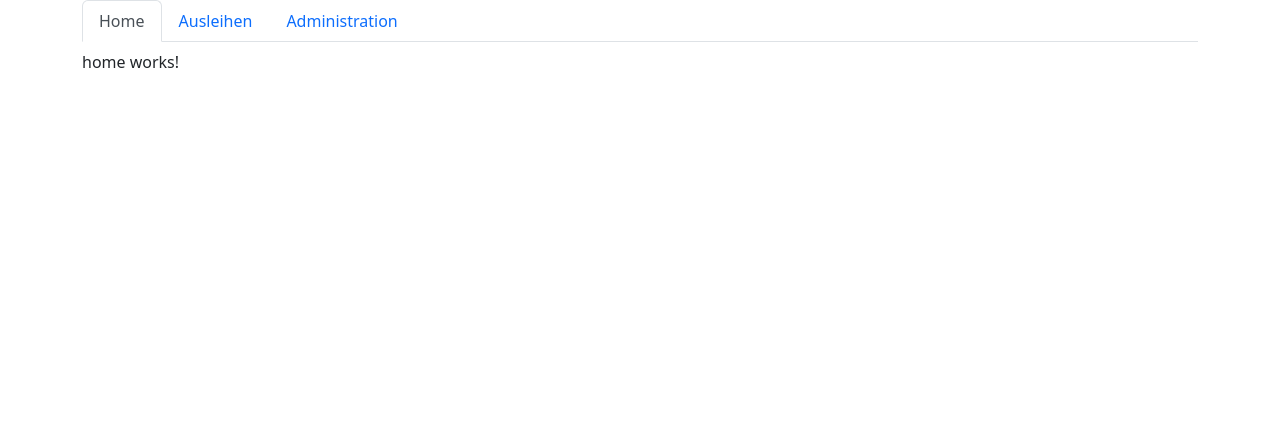
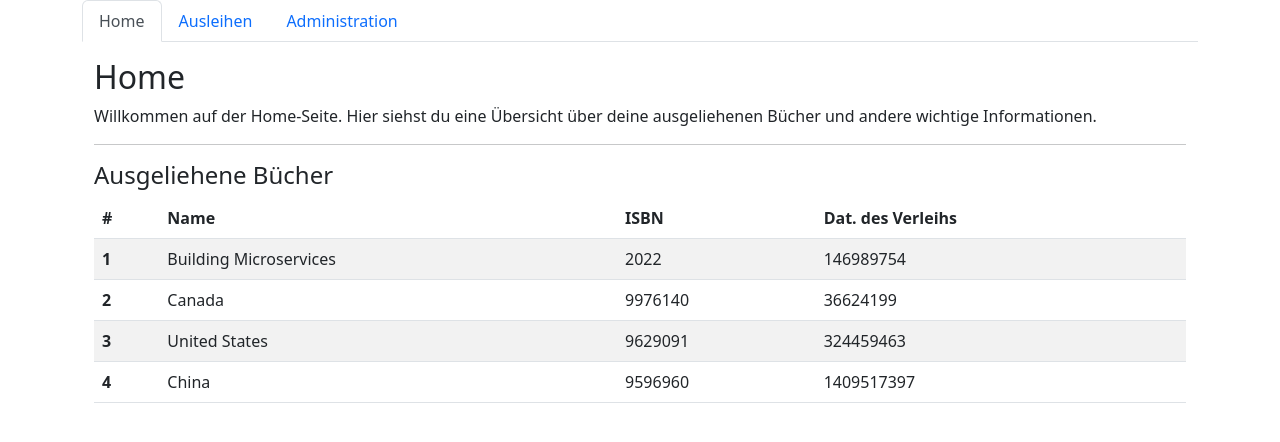
Before and after one commit to EcCo18/book-management-frontend, an Angular app: page / in a window 1280 px wide. Shown: the top 442 px of the page. Built offline with nearby package versions, Linux system fonts and the light colour scheme.

Commit message:
feat(home): added component for home

```diff
--- a/src/app/borrowed-books/borrowed-books.component.html
+++ b/src/app/borrowed-books/borrowed-books.component.html
@@ -1 +1,23 @@
-<p>borrowed-books works!</p>
+<div class="mt-3">
+  <h4>Ausgeliehene Bücher</h4>
+  <table class="table table-striped">
+    <thead>
+    <tr>
+      <th scope="col">#</th>
+      <th scope="col">Name</th>
+      <th scope="col">ISBN</th>
+      <th scope="col">Dat. des Verleihs</th>
+    </tr>
+    </thead>
+    <tbody>
+    <tr *ngFor="let country of countries; index as i">
+      <th scope="row">{{ i + 1 }}</th>
+      <td>
+        {{ country.name }}
+      </td>
+      <td>{{ country.borrowDate}}</td>
+      <td>{{ country.author}}</td>
+    </tr>
+    </tbody>
+  </table>
+</div>
--- a/src/app/borrowed-books/borrowed-books.component.ts
+++ b/src/app/borrowed-books/borrowed-books.component.ts
@@ -1,4 +1,38 @@
 import { Component, OnInit } from '@angular/core';
+
+interface Book {
+  name: string;
+  isbn: string;
+  borrowDate: number;
+  author: string;
+}
+
+const COUNTRIES: Book[] = [
+  {
+    name: 'Building Microservices',
+    isbn: '4354356564',
+    borrowDate: 2022,
+    author: "146989754"
+  },
+  {
+    name: 'Canada',
+    isbn: '345345345345',
+    borrowDate: 9976140,
+    author: "36624199"
+  },
+  {
+    name: 'United States',
+    isbn: '345643653',
+    borrowDate: 9629091,
+    author: "324459463"
+  },
+  {
+    name: 'China',
+    isbn: '43543543543',
+    borrowDate: 9596960,
+    author: "1409517397"
+  }
+];
 
 @Component({
   selector: 'app-borrowed-books',
@@ -7,9 +41,11 @@ import { Component, OnInit } from '@angular/core';
 })
 export class BorrowedBooksComponent implements OnInit {
 
-  constructor() { }
+  countries = COUNTRIES;
+
+  constructor() {
+  }
 
   ngOnInit(): void {
   }
-
 }
--- a/src/app/home/home.component.html
+++ b/src/app/home/home.component.html
@@ -1 +1,9 @@
-<p>home works!</p>
+<div class="container">
+  <h2>Home</h2>
+  <p>
+    Willkommen auf der Home-Seite. Hier siehst du eine Übersicht über deine ausgeliehenen Bücher und andere
+    wichtige Informationen.
+  </p>
+  <hr />
+  <app-borrowed-books></app-borrowed-books>
+</div>
--- a/src/app/nav/nav.component.html
+++ b/src/app/nav/nav.component.html
@@ -19,4 +19,4 @@
   </li>
 </ul>
 
-<div [ngbNavOutlet]="nav" class="mt-2"></div>
+<div [ngbNavOutlet]="nav" class="mt-3"></div>
```
